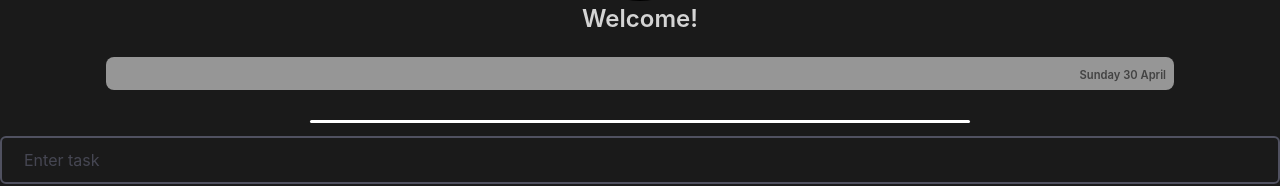
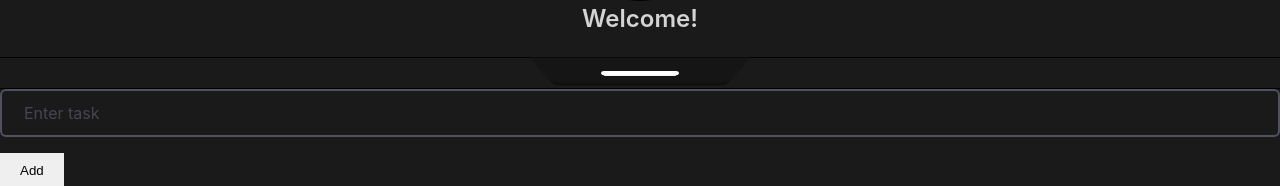
Before and after one commit to Bony03/todo-list, a React (Create React App) app: page / in a window 1280 px wide. Shown: the part 292-478 px from the top of the page. Built offline with nearby package versions, Linux system fonts and the light colour scheme; no server answers.

Commit message:
Added Weather, Date and make it for touch

```diff
--- a/src/components/MainWeather/MainWeather.jsx
+++ b/src/components/MainWeather/MainWeather.jsx
@@ -1,6 +1,6 @@
 import { dateFormatterMain } from "../../helpers/dateFormat/dateFormatter";
 import "./MainWeather.scss";
-import { useEffect, useState } from "react";
+import { useEffect, useState, useRef } from "react";
 
 export default function MainWeather() {
   const [weather, setWeather] = useState({
@@ -9,6 +9,63 @@ export default function MainWeather() {
     },
     location: { name: "", country: "" },
   });
+  const container = useRef();
+  const button = useRef();
+  const [openWeather, setOpenWeather] = useState(true);
+  let posInitial = 0;
+  let posFinal = 0;
+  let posY1 = 0;
+  let posY2 = 0;
+  function openTouch(e) {
+    if (e.type === "touchstart") {
+      posInitial = posY1 = e.changedTouches[0].clientY;
+      container.current.style.transition = "";
+    }
+    if (e.type === "touchmove") {
+      posY2 = e.changedTouches[0].clientY - posY1;
+      posY1 = e.changedTouches[0].clientY;
+      if (Number(container.current.style.height.replace(/px/g, "")) < 200) {
+        container.current.style.height = `${
+          Number(container.current.style.height.replace(/px/g, "")) + posY2
+        }px`;
+      }
+    }
+    if (e.type === "touchend") {
+      posFinal = e.changedTouches[0].clientY;
+      if (posInitial < posFinal) {
+        if (
+          Math.abs(posInitial - posFinal) >
+          container.current.children[0].offsetHeight * 0.5
+        ) {
+          container.current.style.transition = "all 0.5s ";
+          container.current.style.height = `${
+            container.current.children[0].offsetHeight + 16
+          }px`;
+          container.current.style.padding = "0.5rem 1rem";
+        } else {
+          container.current.style.transition = "all 0.5s ";
+          container.current.style.height = `0px`;
+          container.current.style.padding = "0px 1rem";
+        }
+      } else {
+        if (
+          Math.abs(posInitial - posFinal) >
+          container.current.children[0].offsetHeight * 0.5
+        ) {
+          container.current.style.transition = "all 0.5s ";
+          container.current.style.height = `0px`;
+          container.current.style.padding = "0px 1rem";
+        } else {
+          container.current.style.transition = "all 0.5s ";
+          container.current.style.height = `${
+            container.current.children[0].offsetHeight + 16
+          }px`;
+          container.current.style.padding = "0.5rem 1rem";
+        }
+      }
+    }
+  }
+
   useEffect(() => {
     async function FetchWeather() {
       try {
@@ -38,7 +95,7 @@ export default function MainWeather() {
   }, []);
   return (
     <div className="main-weather">
-      <div className="main-weather__container">
+      <div className="main-weather__container" ref={container}>
         <div className="main-weather__body">
           <div className="main-weather__card">
             <img
@@ -58,8 +115,20 @@ export default function MainWeather() {
             </div>
           </div>
         </div>
-        <button className="main-weather__button"></button>
       </div>
+      <button
+        ref={button}
+        className="main-weather__button"
+        onTouchStart={(e) => {
+          openTouch(e);
+        }}
+        onTouchMove={(e) => {
+          openTouch(e);
+        }}
+        onTouchEnd={(e) => {
+          openTouch(e);
+        }}
+      ></button>
     </div>
   );
 }
--- a/src/components/MainWeather/MainWeather.scss
+++ b/src/components/MainWeather/MainWeather.scss
@@ -1,22 +1,33 @@
 .main-weather {
+  border-top: 1px solid #000000;
+  border-bottom: 1px solid #000000;
   &__container {
+    background-color: #151515;
+    padding: 0 1rem;
+    height: 0;
+    overflow: hidden;
   }
   &__body {
     border-radius: 0.5rem;
-    margin: 1rem;
   }
   &__button {
-    width: 100%;
-    height: 30px;
     background-color: transparent;
     display: flex;
     justify-content: center;
+    width: 150px;
+    height: 30px;
+    background: #151515;
+    border-bottom-left-radius: 5px;
+    border-bottom-right-radius: 5px;
+    box-shadow: inset 0 -5px 5px -5px #000000;
+    margin: auto;
+    transform: perspective(120px) rotateX(-45deg) scale(1.3);
     &::after {
       content: "";
       display: block;
       background-color: #ffffff;
-      width: 60%;
-      height: 3px;
+      width: 40%;
+      height: 5px;
       border-radius: 5px;
     }
   }
@@ -26,6 +37,7 @@
     border-radius: inherit;
     display: flex;
     align-items: center;
+    overflow: auto;
   }
   &__icon {
     transform: scale(1.2);
```
